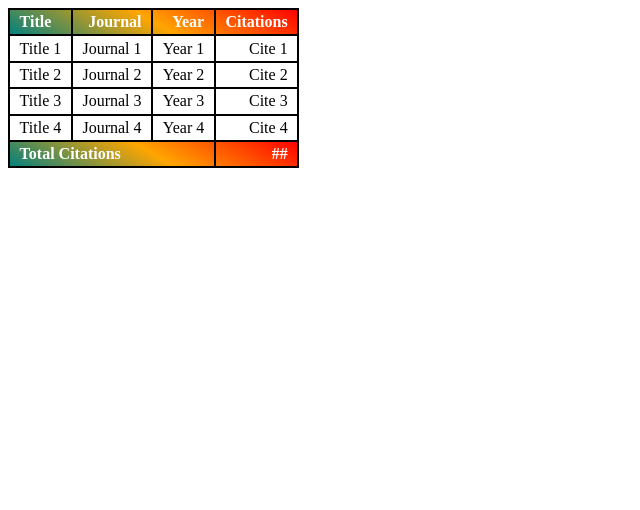
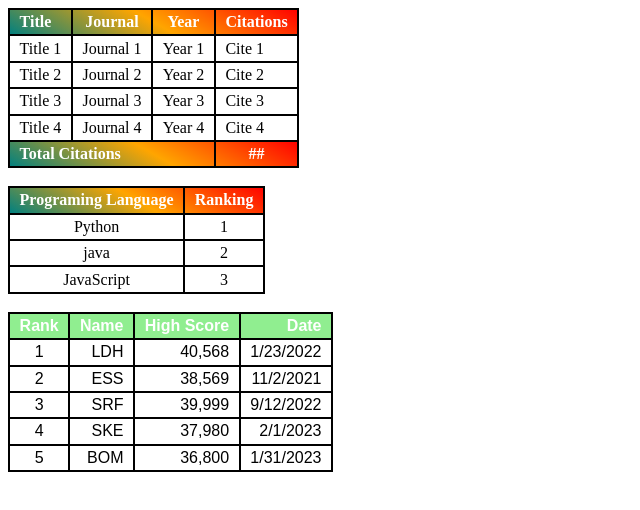
Before and after one commit to I-AJ-T/demonstrations, a plain HTML site: page How_to_make_tables/index.html in a window 1280 px wide. Shown: the whole page, without its empty margins (0-640 px from the left). Drawn offline with Linux system fonts and the light colour scheme.

Commit message:
more table examples added

```diff
--- a/How_to_make_tables/index.html
+++ b/How_to_make_tables/index.html
@@ -51,7 +51,75 @@
             </tr>
         </tfoot>
     </table>
+    <br>
+    <!--Other Table-->
+    <table>
+        <thead>
+            <tr>
+                <th>Programing Language</th>
+                <th>Ranking</th>
+            </tr>
+        </thead>
+        <tbody>
+            <tr>
+                <td class="tbl-2">Python</td>
+                <td class="tbl-2">1</td>
 
+            </tr>
+            <tr>
+                <td class="tbl-2">java</td>
+                <td class="tbl-2">2</td>
+            </tr>
+            <tr>
+                <td class="tbl-2">JavaScript</td>
+                <td class="tbl-2">3</td>
+            </tr>
+        </tbody>
+    </table>
+    <br>
+    <!--Inclass Table-->
+    <table class="high-score-table">
+        <thead class="high-score-table-head">
+            <tr>
+                <th class="c-1">Rank</th>
+                <th class="o-c">Name</th>
+                <th class="o-c">High Score</th>
+                <th class="o-c">Date</th>
+            </tr>
+        </thead>
+        <tbody>
+            <tr>
+                <td class="c-1">1</td>
+                <td class="o-c">LDH</td>
+                <td class="o-c">40,568</td>
+                <td class="o-c">1/23/2022</td>
+            </tr>
+            <tr>
+                <td class="c-1">2</td>
+                <td class="o-c">ESS</td>
+                <td class="o-c">38,569</td>
+                <td class="o-c">11/2/2021</td>
+            </tr>
+            <tr>
+                <td class="c-1">3</td>
+                <td class="o-c">SRF</td>
+                <td class="o-c">39,999</td>
+                <td class="o-c">9/12/2022</td>
+            </tr>
+            <tr>
+                <td class="c-1">4</td>
+                <td class="o-c">SKE</td>
+                <td class="o-c">37,980</td>
+                <td class="o-c">2/1/2023</td>
+            </tr>
+            <tr>
+                <td class="c-1">5</td>
+                <td class="o-c">BOM</td>
+                <td class="o-c">36,800</td>
+                <td class="o-c">1/31/2023</td>
+            </tr>
+        </tbody>
+    </table>
 </body>
 
 </html>
--- a/How_to_make_tables/styles.css
+++ b/How_to_make_tables/styles.css
@@ -1,3 +1,4 @@
+/* for the first table*/
 table, th, td {
     border: 2px solid black;
     border-collapse: collapse;
@@ -5,7 +6,7 @@ table, th, td {
 
 th, td {
     padding: 0.2em 0.6em;
-    text-align: right;
+    /*text-align: right;*/
 }
 
 .left {
@@ -16,3 +17,26 @@ thead, tfoot {
     color: white;
     background-image: linear-gradient(30deg, teal 0%, orange 50%, red 100%);
 }
+
+/*for the second tale*/
+td.tbl-2 {
+    text-align: center;
+}
+
+/*for the third table*/
+table.high-score-table {
+    font-family: Arial, Helvetica, sans-serif;
+}
+
+thead.high-score-table-head {
+    background-image: linear-gradient(0deg, lightgreen 0%, lightgreen 100%);
+    color: white;
+}
+
+.c-1 {
+    text-align: center;
+}
+
+.o-c {
+    text-align: right;
+}
```
